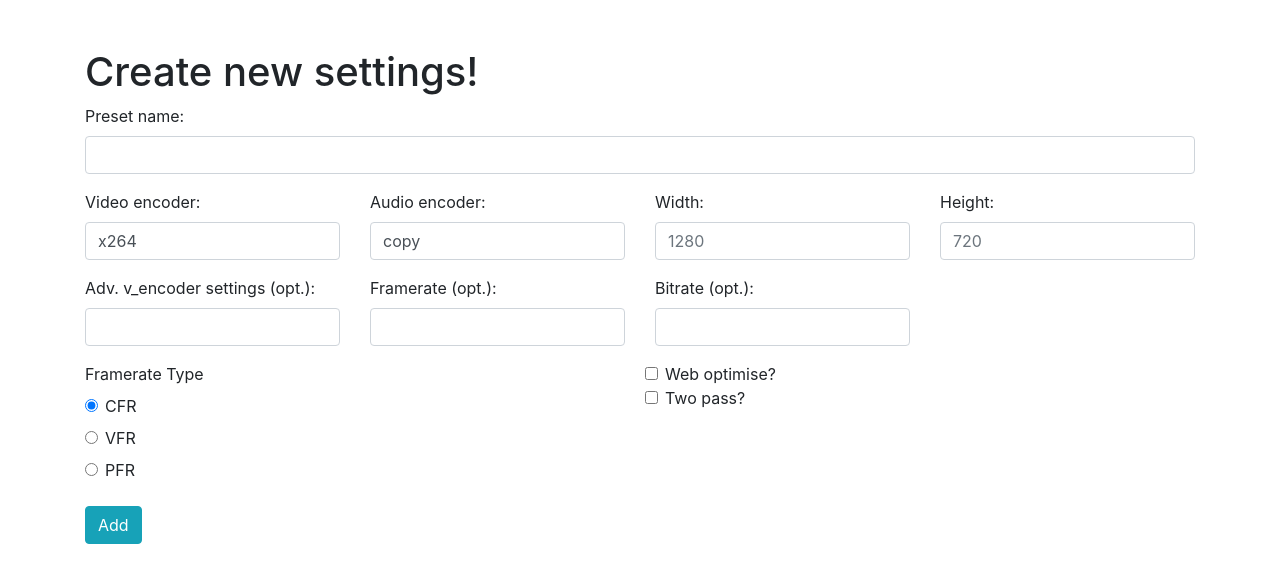
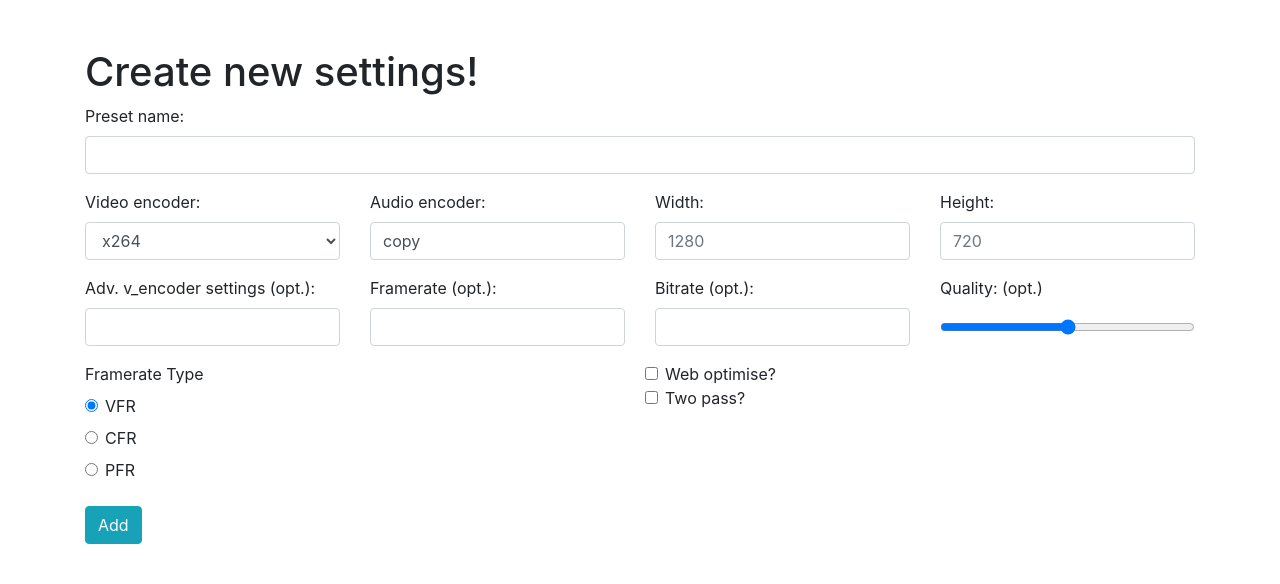
Before and after one commit to mlodybercik/yamt, a Flask app: page /add_settings in a window 1280 px wide. Shown: the part 56-640 px from the top of the page. Run offline with Flask 2, Linux system fonts and the light colour scheme; data that the repository does not hold is empty; parts of the project's set-up code (start-up, migrations or seed data) failed here and were passed over; some libraries are stand-ins or nearby versions.

Commit message:
Added missing quality, changed V_ENCODERS.

```diff
--- a/yamt/forms/__init__.py
+++ b/yamt/forms/__init__.py
@@ -35,10 +35,6 @@ def bulk_path_validate(data, abs=True):
         elif e.reason == ErrorReason.MALFORMED_ABS_PATH and abs:
             raise wtfValidationError("Malformed absolute path.")
 
-def positive_number(form, field):
-    if field.data == None or field.data < 0:
-        raise wtfValidationError("Number should be positive.")
-
 def path_to_file(form, field):
     try:
         file_path = Path(field.data)
--- a/yamt/forms/create_settings.py
+++ b/yamt/forms/create_settings.py
@@ -1,18 +1,30 @@
 from flask_wtf import FlaskForm
-from wtforms import StringField, BooleanField, FloatField, RadioField, IntegerField
-from wtforms.validators import DataRequired, Optional, Length
-from . import positive_number
+from wtforms import StringField, BooleanField, FloatField, RadioField, IntegerField, SelectField
+from wtforms.fields.html5 import DecimalRangeField
+from wtforms.validators import DataRequired, Optional, Length, NumberRange
 
+from ..pyhandbrake.type_declarations import FRAMERATE_TYPE, V_ENCODERS
+
+class FloatRangeField(DecimalRangeField):
+    def process_formdata(self, valuelist):
+        if valuelist:
+            try:
+                self.data = float(valuelist[0])
+            except ValueError:
+                raise ValueError("Not a propper float value.")
 
 class CreateSettings(FlaskForm):
     preset_name = StringField("Preset name:", validators=[DataRequired(), Length(max=32)])
-    v_encoder = StringField("Video encoder:", validators=[DataRequired()], default="x264", render_kw={"placeholder": "x264"})
+    v_encoder = SelectField("Video encoder:", choices=V_ENCODERS.keys(), validators=[DataRequired()], default="x264")
     a_encoder = StringField("Audio encoder:", validators=[DataRequired()], default="copy")
     optimise = BooleanField("Web optimise?")
     two_pass = BooleanField("Two pass?")
-    width = IntegerField("Width:", validators=[DataRequired(), positive_number], render_kw={"placeholder": "1280"})
-    height = IntegerField("Height:", validators=[DataRequired(), positive_number], render_kw={"placeholder": "720"})
+    width = IntegerField("Width:", validators=[DataRequired(), NumberRange(min=1, message="Weird size?")], render_kw={"placeholder": "1280"})
+    height = IntegerField("Height:", validators=[DataRequired(), NumberRange(min=1, message="Weird size?")], render_kw={"placeholder": "720"})
+    # TODO: create better way to add encoder settings, prepare for GPU acceleration and stuff
     adv_enc_settings = StringField("Adv. v_encoder settings (opt.):", default="")
-    framerate_type = RadioField(choices=["CFR", "VFR", "PFR"], default="CFR")
-    framerate = FloatField("Framerate (opt.):", validators=[Optional(), positive_number])
-    bitrate = IntegerField("Bitrate (opt.):", validators=[Optional(), positive_number])
+    framerate_type = RadioField(choices=FRAMERATE_TYPE.keys(), default="VFR")
+    framerate = FloatField("Framerate (opt.):", validators=[Optional(), NumberRange(min=1, message="Framerate should be >=1")])
+    bitrate = IntegerField("Bitrate (opt.):", validators=[Optional(), NumberRange(min=1, message="Bitrate should be >=1")])
+    quality = FloatRangeField("Quality: (opt.)", validators=[Optional(), NumberRange(min=0, max=51, message="0>=x>=51")], render_kw={"step":0.5, "min": 0, "max": 51, "style":"padding:0;"})
+    # TODO: it should be quality or bitrate, not both.
--- a/yamt/pyhandbrake/type_declarations.py
+++ b/yamt/pyhandbrake/type_declarations.py
@@ -11,19 +11,34 @@ FRAMERATE_TYPE = {
     "PFR": "--pfr"
 }
 
+V_ENCODERS = {
+    "x264": "-e x264",
+    "x264@10bit": "-e x264_10bit",
+    "x265": "-e x265",
+    "x265@10bit": "-e x265_10bit",
+    "x265@12bit": "-e x265_12bit",
+    "MPEG4": "-e mpeg4",
+    "MPEG2": "-e mpeg2",
+    "VP8": "-e VP8",
+    "VP9": "-e VP9",
+    "Theora": "-e theora",
+}
+
+# TODO: add more multiple choice settings, it should be pretty easy
+
 SETTINGS = {
     "input": "-i",
     "output": "-o",
-    "v_encoder": "-e",
     "optimise": "-O",
     "width": "-w",
     "height": "-l",
     "a_encoder": "-E",
     "adv_enc_settings": "-x",
     "framerate": "-r",
-    "quality": "-q",
     "bitrate": "-b",
     "two_pass": "-2",
+    "quality": "-q",
+    "v_encoder": V_ENCODERS,
     "framerate_type": FRAMERATE_TYPE,
 }
 
@@ -37,7 +52,7 @@ DATA_TYPES = {
     "a_encoder": str,
     "adv_enc_settings": str,
     "framerate": PositiveFloat,
-    "quality": PositiveInteger,
+    "quality": PositiveFloat,
     "bitrate": PositiveInteger,
     "two_pass": bool,
     "framerate_type": str,
--- a/yamt/templates/settings.html
+++ b/yamt/templates/settings.html
@@ -7,7 +7,7 @@
 <form method="POST">
     {{ render_form_row([form.preset_name]) }}
     {{ render_form_row([form.v_encoder, form.a_encoder, form.width, form.height], col_class_default="col-md-3")}}
-    {{ render_form_row([form.adv_enc_settings, form.framerate, form.bitrate], col_class_default="col-md-3") }}
+    {{ render_form_row([form.adv_enc_settings, form.framerate, form.bitrate, form.quality], col_class_default="col-md-3") }}
     <div class="form-row">
         <div class="col-md-6">
             {{ render_field(form.framerate_type) }}
```
Also changed, not shown: yamt/pyhandbrake/__init__.py (+3 -5 lines).
